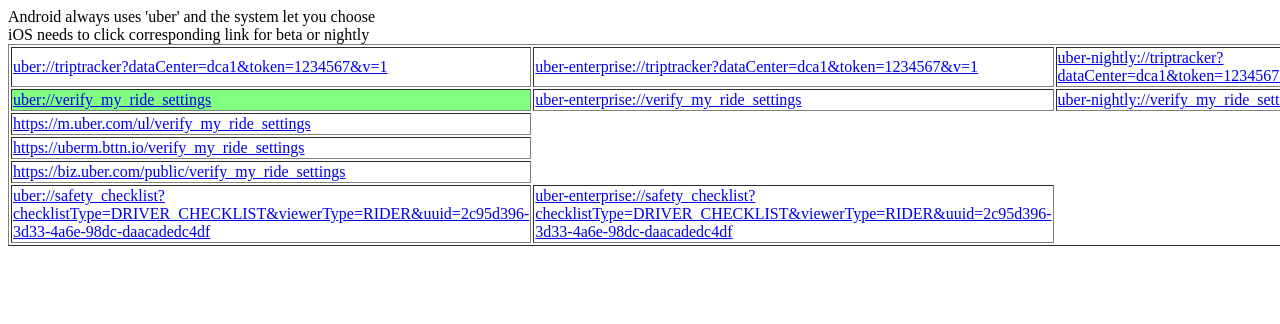
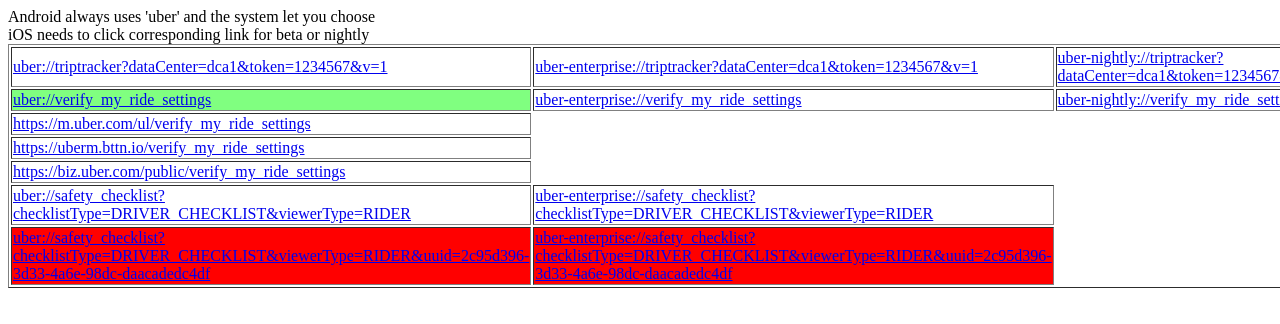
Before and after one commit to xwu-uber/xwu-uber.github.io, a plain HTML site: page deeplink.html in a window 1280 px wide. Shown: the top 324 px of the page. Drawn offline with Linux system fonts and the light colour scheme.

Commit message:
checklist without userUUID

```diff
--- a/deeplink.html
+++ b/deeplink.html
@@ -29,6 +29,10 @@
     <td><a href="https://biz.uber.com/public/verify_my_ride_settings">https://biz.uber.com/public/verify_my_ride_settings</a></td>
   </tr>
   <tr>
+    <td><a href="uber://safety_checklist?checklistType=DRIVER_CHECKLIST&viewerType=RIDER">uber://safety_checklist?checklistType=DRIVER_CHECKLIST&viewerType=RIDER</a></td>
+    <td><a href="uber-enterprise://safety_checklist?checklistType=DRIVER_CHECKLIST&viewerType=RIDER">uber-enterprise://safety_checklist?checklistType=DRIVER_CHECKLIST&viewerType=RIDER</a></td>
+  </tr>
+  <tr style="background-color:red">
     <td><a href="uber://safety_checklist?checklistType=DRIVER_CHECKLIST&viewerType=RIDER&uuid=2c95d396-3d33-4a6e-98dc-daacadedc4df">uber://safety_checklist?checklistType=DRIVER_CHECKLIST&viewerType=RIDER&uuid=2c95d396-3d33-4a6e-98dc-daacadedc4df</a></td>
     <td><a href="uber-enterprise://safety_checklist?checklistType=DRIVER_CHECKLIST&viewerType=RIDER&uuid=2c95d396-3d33-4a6e-98dc-daacadedc4df">uber-enterprise://safety_checklist?checklistType=DRIVER_CHECKLIST&viewerType=RIDER&uuid=2c95d396-3d33-4a6e-98dc-daacadedc4df</a></td>
   </tr>
```
